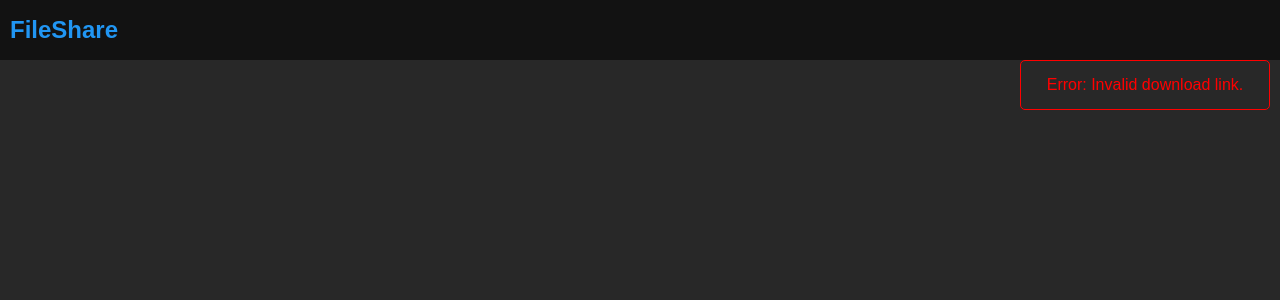
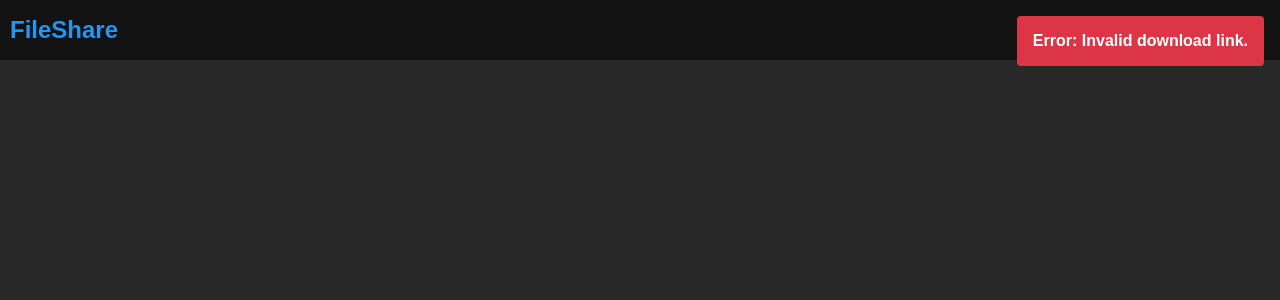
Before and after one commit to Toomas633/FileShare, a PHP site: page /download.php in a window 1280 px wide. Shown: the top 300 px of the page. Run offline with PHP 8.4, Linux system fonts and the light colour scheme.

Commit message:
Integrate file delete status messages to popups

```diff
--- a/css/download.css
+++ b/css/download.css
@@ -31,23 +31,26 @@ body {
 }
 
 #error-popup {
-  top: 60px;
-  right: 10px;
   display: block;
-  position: absolute;
-  background-color: #282828;
-  border: 1px solid red;
-  border-radius: 5px;
-  width: 250px;
-  height: 50px;
-  padding: 10px;
+  position: fixed;
+  top: 1rem;
+  right: 1rem;
+  padding: 1rem;
+  border-radius: 4px;
+  font-size: 1rem;
+  font-weight: bold;
+  z-index: 9999;
+}
+
+#error-popup {
+  background-color: #dc3545;
+  color: #fff;
 }
 
 #link-error {
-  color: red;
-  top: 60px;
+  color: #fff;
+  font-weight: bold;
   text-align: center;
-  padding-top: 5px;
 }
 
 #found-file {
--- a/js/settings.js
+++ b/js/settings.js
@@ -2,8 +2,6 @@ const changePasswordModal = document.getElementById("password-change-modal");
 const changePasswordForm = document.querySelector(
   "#password-change-modal form"
 );
-const successPopup = document.getElementById("success-popup");
-const errorPopup = document.getElementById("error-popup");
 const changePasswordBtn = document.getElementById("change-password-btn");
 changePasswordBtn.addEventListener("click", () => {
   changePasswordModal.style.display = "block";
```
Also changed, not shown: css/settings.css (+0 -14 lines), js/deletestatus.js (added, +17 -0 lines), settings.php (+11 -7 lines).
